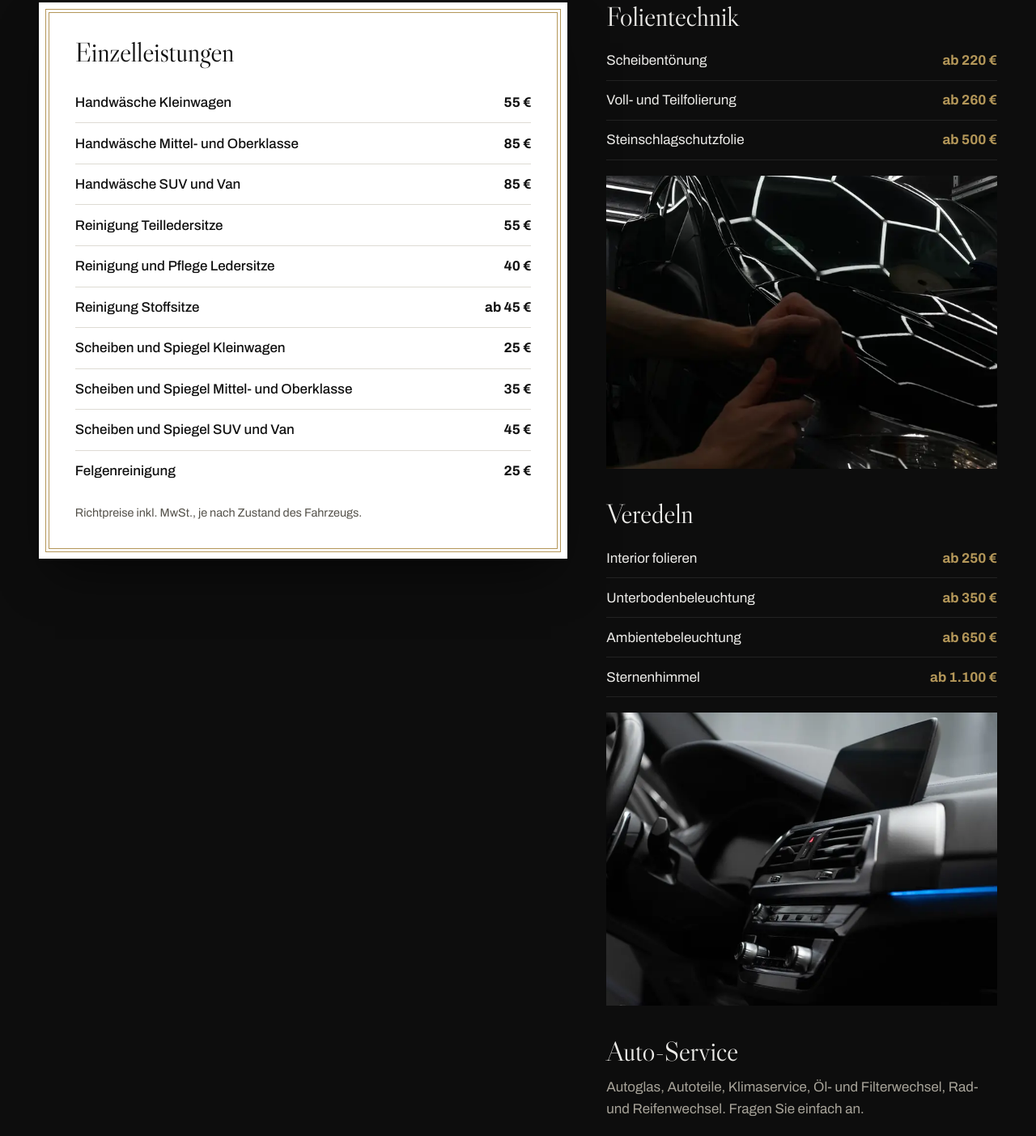
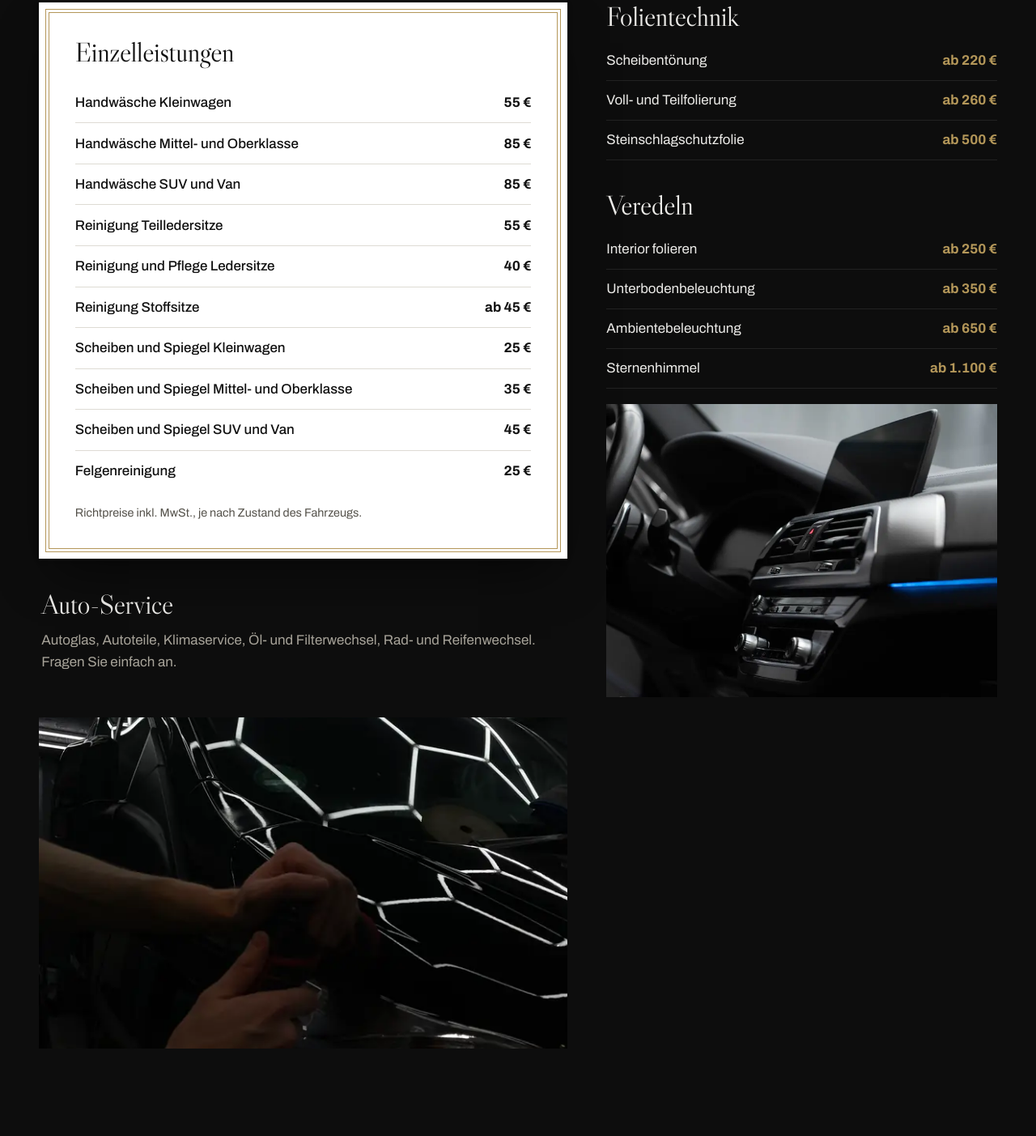
Before and after one commit to dominikugc-web/jd-brueder, a plain HTML site: page index.html in a window 1280 px wide. Shown: the part 2520-3923 px from the top of the page at 81% size. Drawn offline with Linux system fonts and the light colour scheme.

Commit message:
Logo auf dem Handy, Preisbereich ausbalanciert
Co-Authored-By: Claude Opus 5.5 <noreply@anthropic.com>

```diff
--- a/index.html
+++ b/index.html
@@ -265,6 +265,7 @@ FINISH: unreviewed and undocumented is unfinished; this build ends with the fini
   <!-- ===== Einzelleistungen, Folie, Veredeln ===== -->
   <section aria-labelledby="h-einzeln" style="padding-top:0">
     <div class="wrap twocol">
+      <div class="col-left">
       <div class="label pricelist">
         <h3 id="h-einzeln">Einzelleistungen</h3>
         <table class="num">
@@ -283,6 +284,12 @@ FINISH: unreviewed and undocumented is unfinished; this build ends with the fini
           <caption>Richtpreise inkl. MwSt., je nach Zustand des Fahrzeugs.</caption>
         </table>
       </div>
+        <div class="extra">
+          <h3>Auto-Service</h3>
+          <p style="color:var(--muted)">Autoglas, Autoteile, Klimaservice, Öl- und Filterwechsel, Rad- und Reifenwechsel. Fragen Sie einfach an.</p>
+        </div>
+<img class="photo left-photo" src="img/w/folieren-scheinwerfer-s.webp" alt="Folie wird mit der Hand auf einen Scheinwerfer gelegt, darüber die Wabenleuchten der Werkstatt" width="675" height="900" loading="lazy">
+      </div>
 
       <div class="extras">
         <div class="extra">
@@ -292,7 +299,6 @@ FINISH: unreviewed and undocumented is unfinished; this build ends with the fini
             <div><dt>Voll- und Teilfolierung</dt><dd>ab 260 €</dd></div>
             <div><dt>Steinschlagschutzfolie</dt><dd>ab 500 €</dd></div>
           </dl>
-          <img class="photo" src="img/w/folieren-scheinwerfer-s.webp" alt="Folie wird mit der Hand auf einen Scheinwerfer gelegt, darüber die Wabenleuchten der Werkstatt" width="675" height="900" loading="lazy">
         </div>
         <div class="extra">
           <h3>Veredeln</h3>
@@ -303,10 +309,6 @@ FINISH: unreviewed and undocumented is unfinished; this build ends with the fini
             <div><dt>Sternenhimmel</dt><dd>ab 1.100 €</dd></div>
           </dl>
           <img class="photo" src="img/w/ambiente-mittelkonsole-s.webp" alt="Blaue Ambientebeleuchtung an der Mittelkonsole eines BMW" width="900" height="600" loading="lazy">
-        </div>
-        <div class="extra">
-          <h3>Auto-Service</h3>
-          <p style="color:var(--muted)">Autoglas, Autoteile, Klimaservice, Öl- und Filterwechsel, Rad- und Reifenwechsel. Fragen Sie einfach an.</p>
         </div>
       </div>
     </div>
@@ -351,7 +353,7 @@ FINISH: unreviewed and undocumented is unfinished; this build ends with the fini
       <div>
         <h2 id="h-ice">Trockeneis&shy;reinigung</h2>
         <p class="lead" style="margin-top:1.2rem">Wir reinigen mit Trockeneis von Dry Ice Energy – am Fahrzeug, aber auch an Fassaden, Holz und Maschinen.</p>
-        <p>Trockeneis ist gefrorenes CO₂ mit rund −78,5 °C. Beim Aufprall wird es sofort gasförmig: Der Schmutz löst sich, und zurück bleibt kein Wasser und kein Strahlmittel.</p>
+        <p>Trockeneis ist gefrorenes CO₂ mit rund −78,5&nbsp;°C. Beim Aufprall wird es sofort gasförmig: Der Schmutz löst sich, und zurück bleibt kein Wasser und kein Strahlmittel.</p>
         <ul>
           <li>Ohne Wasser und aggressive Chemie</li>
           <li>Schonend, kein Abtrag der Oberfläche</li>
--- a/style.css
+++ b/style.css
@@ -213,7 +213,6 @@ section { padding-block: clamp(4.5rem, 10vw, 8rem); }
 
 /* ---------- Preisliste (Etikett) ---------- */
 .pricelist { padding: clamp(1.6rem, 4vw, 2.8rem); }
-@media (min-width: 900px) { .pricelist { position: sticky; top: 6rem; } }
 .pricelist h3 { margin-bottom: 1.2rem; }
 .pricelist table { width: 100%; border-collapse: collapse; }
 .pricelist th, .pricelist td { padding: .7rem 0; border-bottom: 1px solid #dedbd4; text-align: left; vertical-align: baseline; }
@@ -361,7 +360,7 @@ dialog.lightbox button svg { width: 1.2rem; height: 1.2rem; }
 
 @media (max-width: 560px) {
   .hero { padding-top: 5rem; }
-  .hero-label .logo { display: none; }
+  .hero-label .logo { width: 6.5rem; margin-bottom: .6rem; }
   .hero-photo { bottom: 38%; }
   .hero-photo img { object-position: 64% 50%; }
   .hero-label h1 { font-size: 2.1rem; }
@@ -373,3 +372,7 @@ dialog.lightbox button svg { width: 1.2rem; height: 1.2rem; }
 }
 
 .label :focus-visible, .pkg-body :focus-visible { outline-color: var(--label-text); }
+
+.col-left { display: grid; gap: 2.4rem; }
+.col-left .extra { padding-inline: .2rem; }
+.left-photo { width: 100%; aspect-ratio: 16 / 10; object-fit: cover; }
```
Also changed, not shown: 1 other file.
